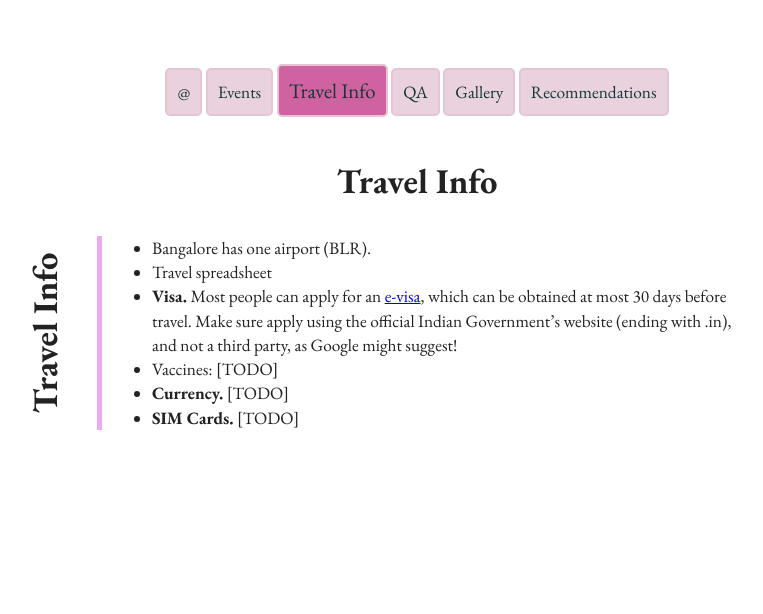
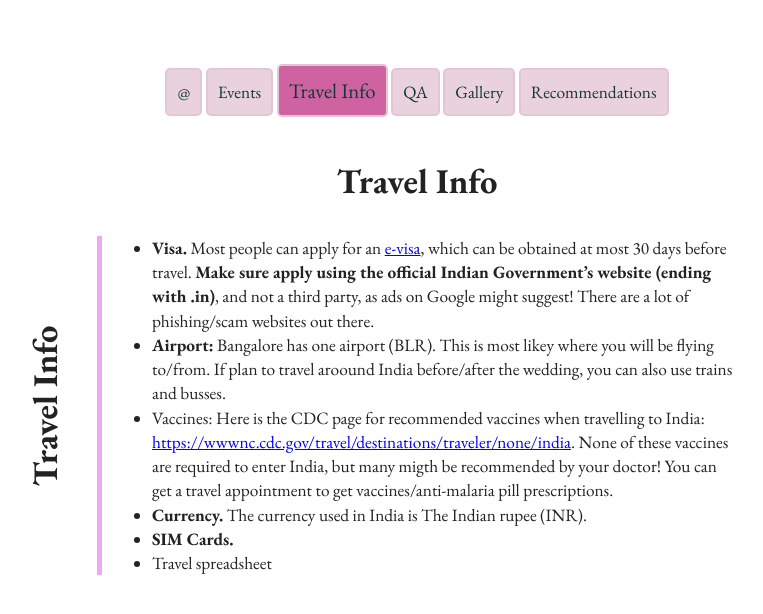
Before and after one commit to kaito-nakatani/shraito, a Jekyll site: the page built from _tabs/travel-info.md, in a window 1280 px wide. Shown: the top 614 px of the page, without its empty margins (223-986 px from the left). Built offline with Jekyll 4.4.1, drawn with Linux system fonts in a browser that asks for light colours.

```diff
--- a/_tabs/travel-info.md
+++ b/_tabs/travel-info.md
@@ -3,12 +3,12 @@
 layout: tab
 leftblock: Travel Info
 ---
-  - Bangalore has one airport (BLR).
-  - Travel spreadsheet
-  - **Visa.** Most people can apply for an
+- **Visa.** Most people can apply for an
     <a href="https://indianvisaonline.gov.in/evisa/tvoa.html">e-visa</a>,
     which can be obtained at most 30 days before travel.
-    Make sure apply using the official Indian Government's website (ending with .in), and not a third party, as Google might suggest!
-  - Vaccines: [TODO]
-  - **Currency.** [TODO]
-  - **SIM Cards.** [TODO]
+    **Make sure apply using the official Indian Government's website (ending with .in)**, and not a third party, as ads on Google might suggest! There are a lot of phishing/scam websites out there.
+- **Airport:** Bangalore has one airport (BLR). This is most likey where you will be flying to/from. If plan to travel aroound India before/after the wedding, you can also use trains and busses.
+- Vaccines: Here is the CDC page for recommended vaccines when travelling to India: [https://wwwnc.cdc.gov/travel/destinations/traveler/none/india](https://wwwnc.cdc.gov/travel/destinations/traveler/none/india). None of these vaccines are required to enter India, but many migth be recommended by your doctor! You can get a travel appointment to get vaccines/anti-malaria pill prescriptions.
+- **Currency.** The currency used in India is The Indian rupee (INR).
+- **SIM Cards.**
+- Travel spreadsheet
```
Also changed, not shown: _tabs/qa.md (+39 -8 lines).
